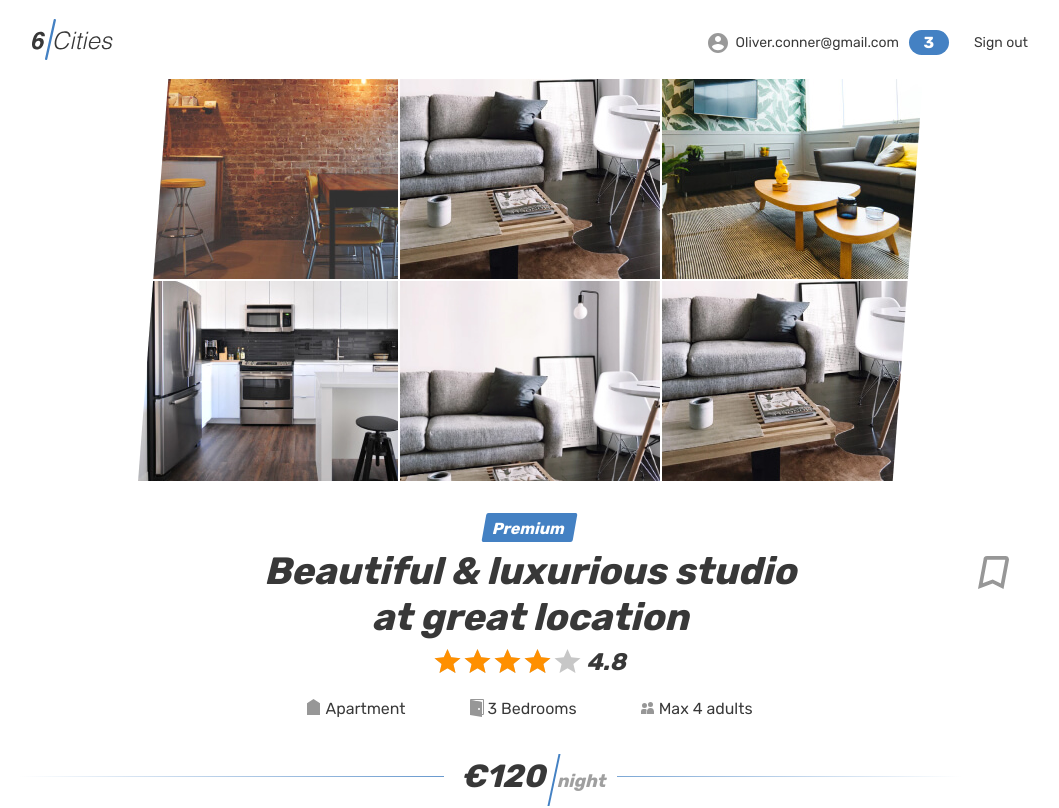
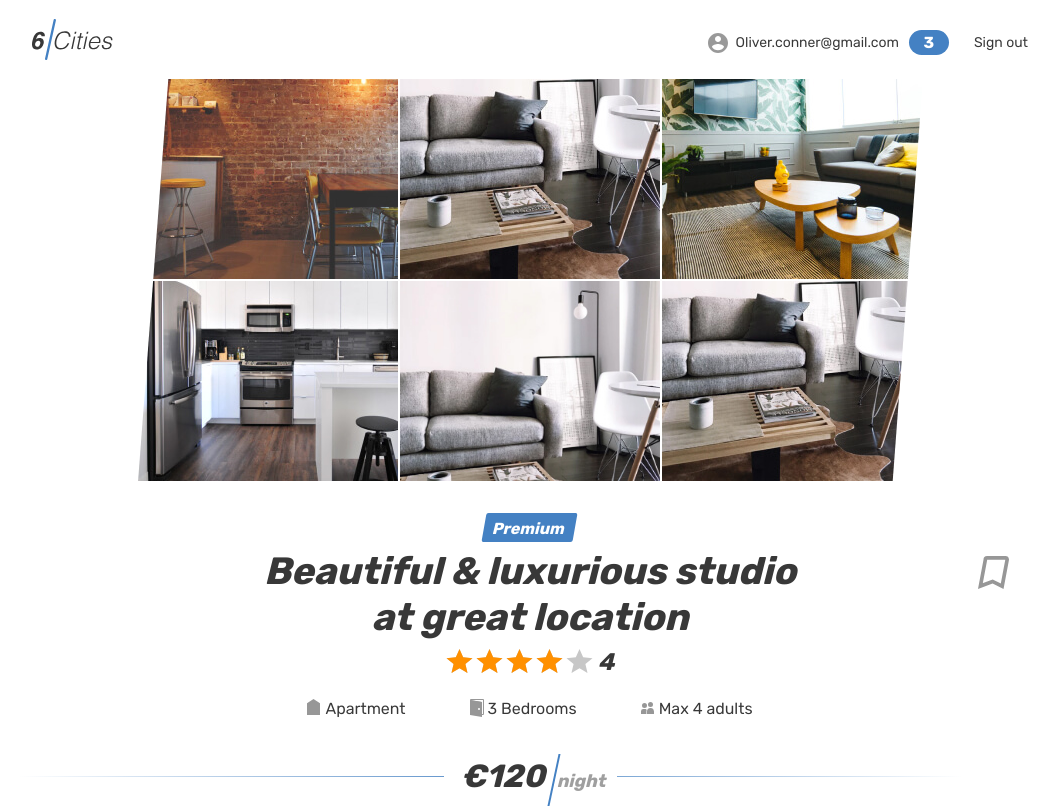
Before and after one commit to htmlacademy-univer-javascript-3/2429931-six-cities-5, a React (Vite) app: page /offer/7af6f711-c28d-4121-82cd-e0b462a27f00 in a window 1280 px wide. Shown: the top 808 px of the page, without its empty margins (110-1169 px from the left). Built offline with nearby package versions, Linux system fonts and the light colour scheme.

Commit message:
feat: add rating number

```diff
--- a/src/pages/offer/Index.tsx
+++ b/src/pages/offer/Index.tsx
@@ -5,7 +5,7 @@ import { ReviewsList } from '../../components/reviewsList/Index';
 import { ReviewType } from '../../types/reviews';
 import { CITY } from '../../mocks/city';
 import { OfferCommonInfo } from '../../types/offers';
-import { findCurrentOfferIndex, getNearOffers } from '../../utils';
+import { findCurrentOfferIndex, getNearOffers} from '../../utils';
 import { useState } from 'react';
 import { Map } from '../../components/map/Index';
 import { CitiesCardsList } from '../../components/citiesCardsList/Index';
@@ -75,7 +75,7 @@ export const OfferScreen = ({reviews, offers, isCheckingCards}: OfferScreenProps
                   <span style={{width: '80%'}}></span>
                   <span className="visually-hidden">Rating</span>
                 </div>
-                <span className="offer__rating-value rating__value">4.8</span>
+                <span className="offer__rating-value rating__value">{offers[currentOfferIndex].rating}</span>
               </div>
               <ul className="offer__features">
                 <li className="offer__feature offer__feature--entire">
```
